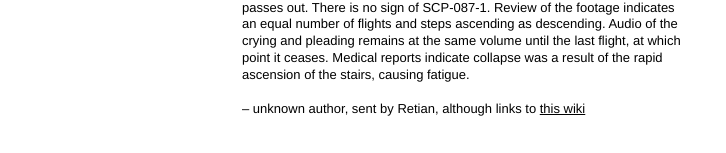
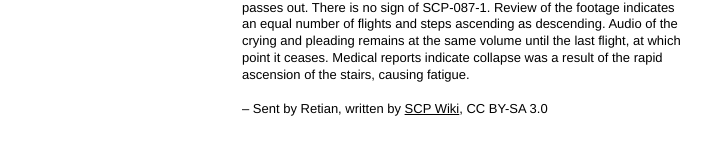
Before and after one commit to virtualnz/testsite, a Jekyll site: the page built from _posts/exhibits/2015-03-10-exploration-one.md, in a window 1280 px wide and 900 px high, scrolled down 1290 px. Shown: the part 744-897 px from the top of the window, without its empty margins (0-726 px from the left). Built offline with Jekyll 4.4.1, drawn with Linux system fonts in a browser that asks for light colours.

Commit message:
Updated 2015-03-10-exploration-one.md

```diff
--- a/_posts/exhibits/2015-03-10-exploration-one.md
+++ b/_posts/exhibits/2015-03-10-exploration-one.md
@@ -92,4 +92,4 @@ The face jerks forward about 50 centimeters directly toward D-8432.
 
 D-8432 enters a panicked state and rapidly ascends SCP-087. D-8432 reaches the ground floor in 18 minutes, at which time he collapses and passes out. There is no sign of SCP-087-1. Review of the footage indicates an equal number of flights and steps ascending as descending. Audio of the crying and pleading remains at the same volume until the last flight, at which point it ceases. Medical reports indicate collapse was a result of the rapid ascension of the stairs, causing fatigue.
 <br><br>
--- unknown author, sent by Retian, although links to [this wiki](http://www.scp-wiki.net/document-087-i "stories")
+-- Sent by Retian, written by [SCP Wiki](http://www.scp-wiki.net/document-087-i "stories"), CC BY-SA 3.0
```
